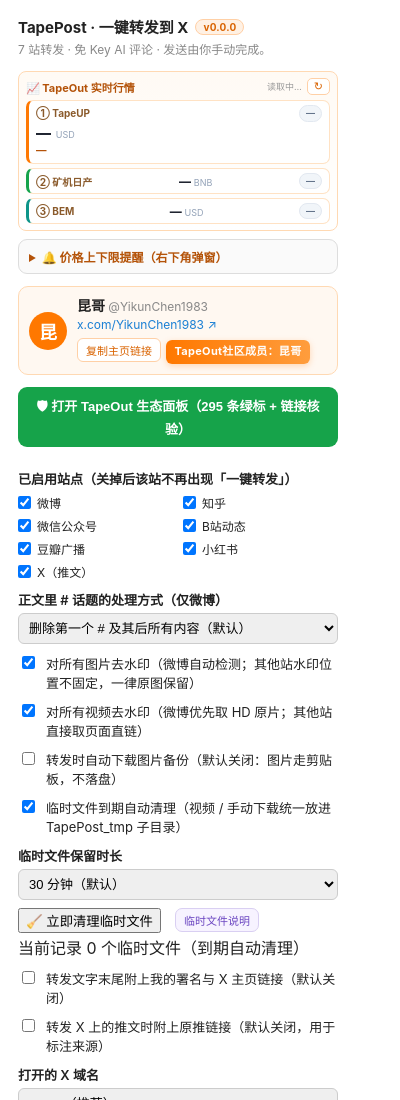
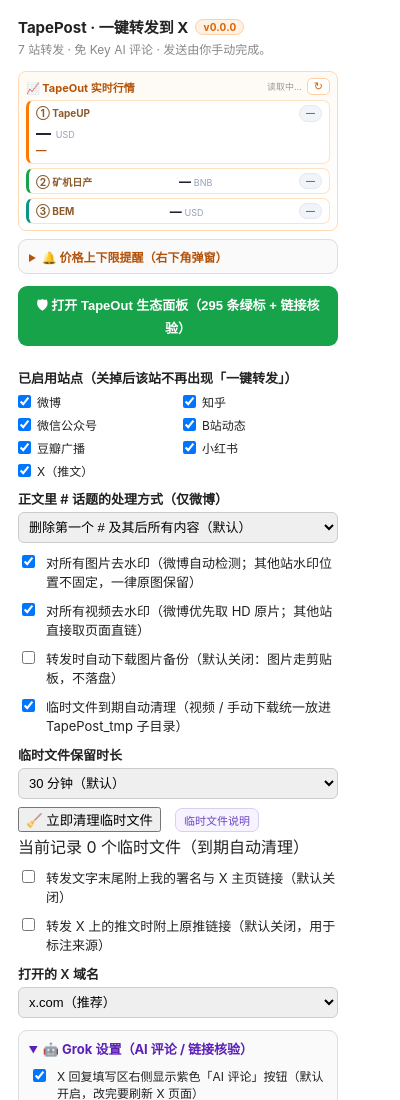
Before and after one commit to kenter1643/TapePost, a browser extension: page popup.html in a window 400 px wide. Shown: the top 1100 px of the page. Drawn offline with Linux system fonts and the light colour scheme.

Commit message:
TapePost 1.4.25: 移除弹窗个人介绍卡与生态面板徽章
- 弹窗删除头像/昵称/@handle/X 主页链接/复制按钮/社区徽章整块，清掉对应 CSS 与 renderAccount()
- 生态面板顶部徽章删除，panel.js 里无 null 保护的 meBadge 赋值同步移除
- account.js 保留：可选的转发署名功能仍依赖内置账号信息
- 纯界面调整，数据链路 / 权限 / 域名不变；打包 store/TapePost_1.4.25_store.zip

```diff
--- a/content.js
+++ b/content.js
@@ -14,7 +14,7 @@ const WBX_VERSION = (function () {
       if (m && m.version) return 'v' + m.version;
     }
   } catch (e) {}
-  return 'v1.4.24';
+  return 'v1.4.25';
 })();
 
 // 内置账号信息由 account.js 提供；独立运行/单元测试时保留同样的兜底值
@@ -1052,7 +1052,7 @@ function injectIntoCard(card) {
   btn.className = 'wbx-repost-btn';
   btn.type = 'button';
   btn.textContent = '一键转发';
-  btn.title = 'TapePost · 整理正文与配图，手动发送到 X · v1.4.24';
+  btn.title = 'TapePost · 整理正文与配图，手动发送到 X · v1.4.25';
   btn.addEventListener('click', (e) => {
     e.preventDefault();
     e.stopPropagation();
@@ -1643,7 +1643,7 @@ function injectPromoBar(c) {
     b.type = 'button';
     b.className = 'wbx-promo-btn wbx-promo-single';
     b.textContent = 'T';
-    b.title = 'TapePost v1.4.24 · 点一下随机带入一句推广，再点换一句（不重复、不动正文）；右键去掉推广句';
+    b.title = 'TapePost v1.4.25 · 点一下随机带入一句推广，再点换一句（不重复、不动正文）；右键去掉推广句';
     // 保住 contenteditable 的焦点与选区：mousedown 默认行为会让按钮抢焦点，
     // 之后 insertText 就写不进这个回复框了（真机「文字没写对」的根因之一）。
     b.addEventListener('mousedown', (e) => { if (e.preventDefault) e.preventDefault(); });
--- a/panel.js
+++ b/panel.js
@@ -401,7 +401,6 @@ async function runVerify() {
 }
 
 function initPanel() {
-  if (ME && ME.community) document.getElementById('meBadge').textContent = ME.community;
   renderStats();
   renderCards();
   renderReference();
--- a/popup.html
+++ b/popup.html
@@ -12,23 +12,7 @@
               letter-spacing: .2px; white-space: nowrap; }
     .sub { font-size: 12px; color: #888; margin: 0 0 12px; line-height: 1.5; }
 
-    .me { display: flex; align-items: center; gap: 10px; padding: 10px; margin: 0 0 12px;
-          border: 1px solid #ffd9b3; border-radius: 10px; background: #fff8f1; }
-    .avatar { flex: 0 0 38px; width: 38px; height: 38px; border-radius: 50%; background: #ff7800;
-              color: #fff; font-size: 18px; font-weight: 700; display: flex; align-items: center; justify-content: center; }
-    .me-info { min-width: 0; flex: 1; }
-    .me-name { font-size: 14px; font-weight: 700; line-height: 1.3; }
-    .me-name span { font-size: 12px; font-weight: 400; color: #888; }
-    .me-link { font-size: 12px; color: #1a7fd4; text-decoration: none; display: block; margin-top: 2px; }
-    .me-link:hover { text-decoration: underline; }
-    .mini { width: auto; margin: 6px 0 0; padding: 3px 8px; font-size: 11px; font-weight: 500;
-            border: 1px solid #ffd0a6; border-radius: 6px; background: #fff; color: #d96300; cursor: pointer; }
-    .mini:hover { background: #fff1e4; }
-    .me-badge { display: inline-block; margin: 8px 0 0; padding: 4px 9px; border-radius: 6px;
-                background: linear-gradient(90deg, #ff7800, #ff9d3d); color: #fff;
-                font-size: 11px; font-weight: 700; letter-spacing: .3px; line-height: 1.4;
-                box-shadow: 0 2px 6px rgba(255,120,0,.25); }
-    .me-badge[hidden] { display: none; }
+    /* 1.4.25：个人介绍卡（头像 / 名字 / 主页链接 / 社区徽章）已整体移除 */
 
     label { display: block; font-size: 13px; margin: 10px 0 4px; font-weight: 600; }
     .sites { display: grid; grid-template-columns: 1fr 1fr; gap: 6px 10px; margin: 6px 0 2px; }
@@ -150,7 +134,7 @@
   </style>
 </head>
 <body>
-  <h1>TapePost · 一键转发到 X <span class="appver" id="appVersion">v1.4.24</span></h1>
+  <h1>TapePost · 一键转发到 X <span class="appver" id="appVersion">v1.4.25</span></h1>
   <p class="sub">7 站转发 · 免 Key AI 评论 · 发送由你手动完成。</p>
 
   <!-- 1.4.24：只留数字的上中下三块（① TapeUP / ② 矿机日产 / ③ BEM），点卡片进对应页面 -->
@@ -237,16 +221,6 @@
     <div id="priceStatus" class="tiny"></div>
     <p class="tiny">留空＝不监控该方向；只在「从区间内跨到区间外」时提醒一次。<b>TapeUP 阈值按 BEM/UP 填</b>（卡片副行那个数），矿机按 BNB、BEM 按 USD。改完记得点保存。</p>
   </details>
-
-  <div class="me">
-    <div class="avatar" id="meAvatar">昆</div>
-    <div class="me-info">
-      <div class="me-name"><strong id="meName">昆哥</strong> <span id="meHandle">@YikunChen1983</span></div>
-      <a class="me-link" id="meLink" href="https://x.com/YikunChen1983" target="_blank">x.com/YikunChen1983 ↗</a>
-      <button class="mini" id="copyLink" type="button">复制主页链接</button>
-      <div class="me-badge" id="meBadge">TapeOut社区成员：昆哥</div>
-    </div>
-  </div>
 
   <button id="openPanel" type="button">🛡 打开 TapeOut 生态面板（295 条绿标 + 链接核验）</button>
 
--- a/popup.js
+++ b/popup.js
@@ -1,9 +1,4 @@
 'use strict';
-
-const ACCOUNT = (typeof X_ACCOUNT !== 'undefined') ? X_ACCOUNT : {
-  name: '昆哥', handle: 'YikunChen1983', url: 'https://x.com/YikunChen1983',
-  community: 'TapeOut社区成员：昆哥'
-};
 
 // 已取消「需去水印作者 UID」列表；图片/视频都改由全局开关控制。
 // 换用新 key，让旧版保存的 alwaysInpaint / watermarkUids 自动失效，避免旧设置盖掉新默认值。
@@ -81,38 +76,6 @@ function sendBg(msg, cb) {
     });
   } catch (e) {
     try { done(null, e); } catch (e2) {}
-  }
-}
-
-function renderAccount() {
-  const set = (id, value) => { const el = document.getElementById(id); if (el) el.textContent = value; };
-  set('meAvatar', (ACCOUNT.name || '昆').slice(0, 1));
-  set('meName', ACCOUNT.name);
-  set('meHandle', '@' + ACCOUNT.handle);
-  // 社区身份标注：只展示在设置面板，不追加到转发正文（不影响已验证的清洗结果）
-  const badge = document.getElementById('meBadge');
-  if (badge) {
-    const label = ACCOUNT.community || '';
-    badge.textContent = label;
-    badge.hidden = !label;
-  }
-  const link = document.getElementById('meLink');
-  if (link) {
-    link.href = ACCOUNT.url;
-    link.textContent = ACCOUNT.url.replace(/^https?:\/\//, '') + ' ↗';
-  }
-  const copy = document.getElementById('copyLink');
-  if (copy) {
-    copy.addEventListener('click', async () => {
-      try {
-        await navigator.clipboard.writeText(ACCOUNT.url);
-        copy.textContent = '已复制 ✓';
-        setTimeout(() => { copy.textContent = '复制主页链接'; }, 1500);
-      } catch (e) {
-        copy.textContent = '复制失败，请手动复制';
-        setTimeout(() => { copy.textContent = '复制主页链接'; }, 1800);
-      }
-    });
   }
 }
 
@@ -450,7 +413,6 @@ function runDiagnostics() {
   }
 }
 
-renderAccount();
 const bind = (id, fn) => { const el = document.getElementById(id); if (el) el.addEventListener('click', fn); };
 bind('save', save);
 bind('check', runDiagnostics);
@@ -814,7 +776,7 @@ if (priceApi) {
 }
 
 /* 1.4.19：标题旁的版本号以 manifest 为准，升版本时不会漏改静态文案。
- * HTML 里已写死 v1.4.24 作兜底，即使这段没跑到也不会空白。 */
+ * HTML 里已写死 v1.4.25 作兜底，即使这段没跑到也不会空白。 */
 (function showAppVersion() {
   try {
     const v = chrome.runtime.getManifest && chrome.runtime.getManifest().version;
```
Also changed, not shown: docs/privacy.html (+1 -0 lines), panel.html (+1 -7 lines), manifest.json, 2 other files.
